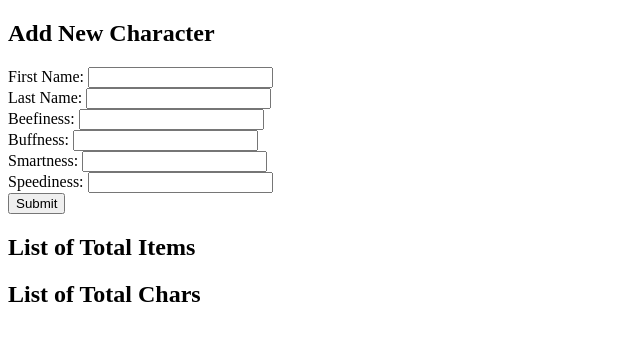
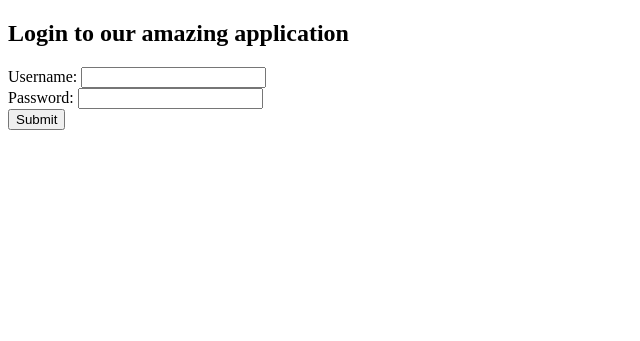
Before and after one commit to rowanb99/database350_project, a Flask app: page / in a window 1280 px wide. Shown: the top 341 px of the page, without its empty margins (0-640 px from the left). Run offline with Flask 3, Linux system fonts and the light colour scheme; data that the repository does not hold is empty.

Commit message:
logging in

```diff
--- a/itc350-template-main/main.py
+++ b/itc350-template-main/main.py
@@ -1,7 +1,9 @@
 import os
-from flask import Flask, render_template, request, redirect, url_for, flash
+from flask import Flask, render_template, request, redirect, url_for, flash, session
 import mysql.connector
 from dotenv import load_dotenv
+
+
 
 # Load environment variables from .env file
 load_dotenv()
@@ -45,6 +47,18 @@ def get_all_chars():
     result = cursor.fetchall()
     conn.close()
     return result
+
+def get_all_users():
+    conn = get_db_connection()
+    cursor = conn.cursor()
+    query = "SELECT Username, UserPassword FROM user"
+    cursor.execute(query)
+    result = cursor.fetchall()
+    conn.close()
+    return result
+
+
+
 def insertChar(firstname, lastname, beefiness, buffness, smartness, speediness):
     conn = get_db_connection()
     cursor = conn.cursor()
@@ -63,9 +77,31 @@ def insertChar(firstname, lastname, beefiness, buffness, smartness, speediness):
 # EXAMPLE OF GET REQUEST
 @app.route("/", methods=["GET"])
 def home():
-    items = get_all_items()  # Call defined function to get all items
-    chars = get_all_chars()
-    return render_template("index.html", items=items, chars=chars) #return the page to be rendered
+
+    if not session.get("logged_in"):
+        return render_template("login.html")
+    else:
+        items = get_all_items()  # Call defined function to get all items
+        chars = get_all_chars()
+        return render_template("index.html", items=items, chars=chars) #return the page to be rendered
+@app.route("/login", methods=["POST"])
+def login():
+
+    users = get_all_users()
+    data = request.form
+    username = data["username"]
+    password = data["password"]
+    for user in users:
+        if user[0] == username and user[1] == password:
+            session["logged_in"] = True
+            session["username"] = username
+            flash("Login successful", "success")
+            return redirect(url_for("home"))
+
+    flash("Invalid username or password", "error")
+    return render_template("login.html")
+
+
 
 
 
--- a/itc350-template-main/templates/login.html
+++ b/itc350-template-main/templates/login.html
@@ -2,9 +2,33 @@
 <html lang="en">
 <head>
     <meta charset="UTF-8">
-    <title>Title</title>
+    <title>Login Page</title>
 </head>
 <body>
+<!-- Show error or success messages if there are any -->
+    {% with messages = get_flashed_messages(with_categories=true) %}
+        <!-- Check to see if there are any messages to show -->
+        {% if messages %}
+            {% for category, message in messages %}
+                <p class="alert {{ category }}">{{ message }}</p>
+            {% endfor %}
+        {% endif %}
+    {% endwith %}
+
+<h2>Login to our amazing application</h2>
+    <form action="/login" method="post">
+        <!-- Username -->
+        <label for="username">Username:</label>
+        <input type="text" id="username" name="username" required>
+        <br>
+        <!-- password -->
+        <label for="password">Password:</label>
+        <input type="password" id="password" name="password" required>
+        <br>
+
+        <!-- Submit Button -->
+        <input type="submit" value="Submit">
+    </form>
 
 </body>
 </html>
```
